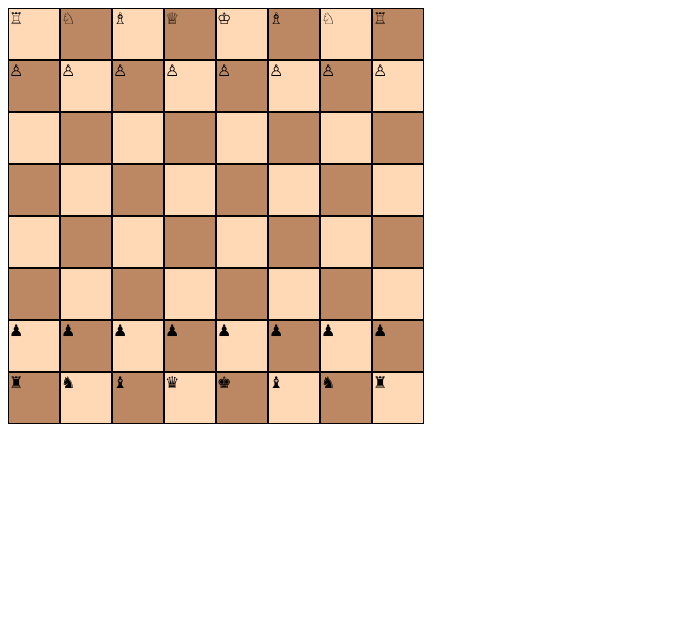
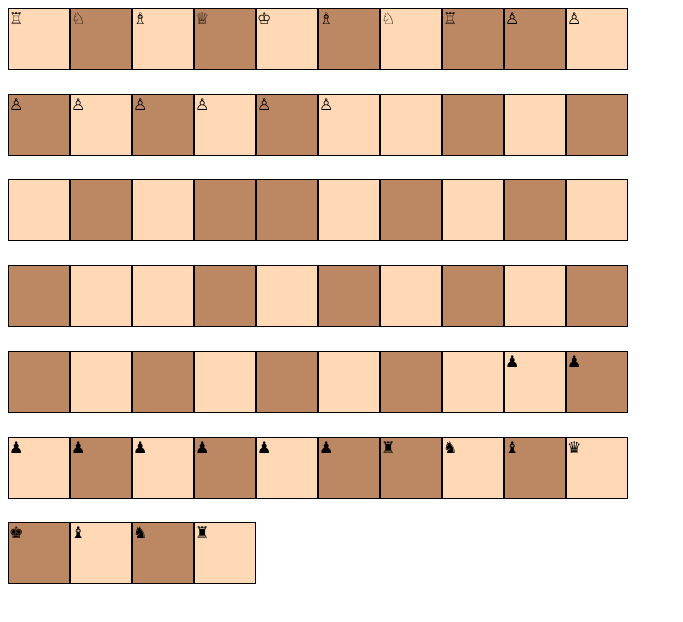
Before and after one commit to Goldeneyce/goldenchess, a plain HTML site: page Index.html in a window 1280 px wide. Shown: the whole page, without its empty margins (0-683 px from the left). Drawn offline with Linux system fonts and the light colour scheme.

Commit message:
Update style.css

```diff
--- a/style.css
+++ b/style.css
@@ -1,13 +1,13 @@
 .chessboard {
-  width: 450px;
-  height: 400px;
+  width: 650px;
+  height: 600px;
   display: flex;
   flex-wrap: wrap;
 }
 
 .chessboard > div {
-  width: 50px;
-  height: 50px;
+  width: 60px;
+  height: 60px;
   border: 1px solid black;
 }
 
```
